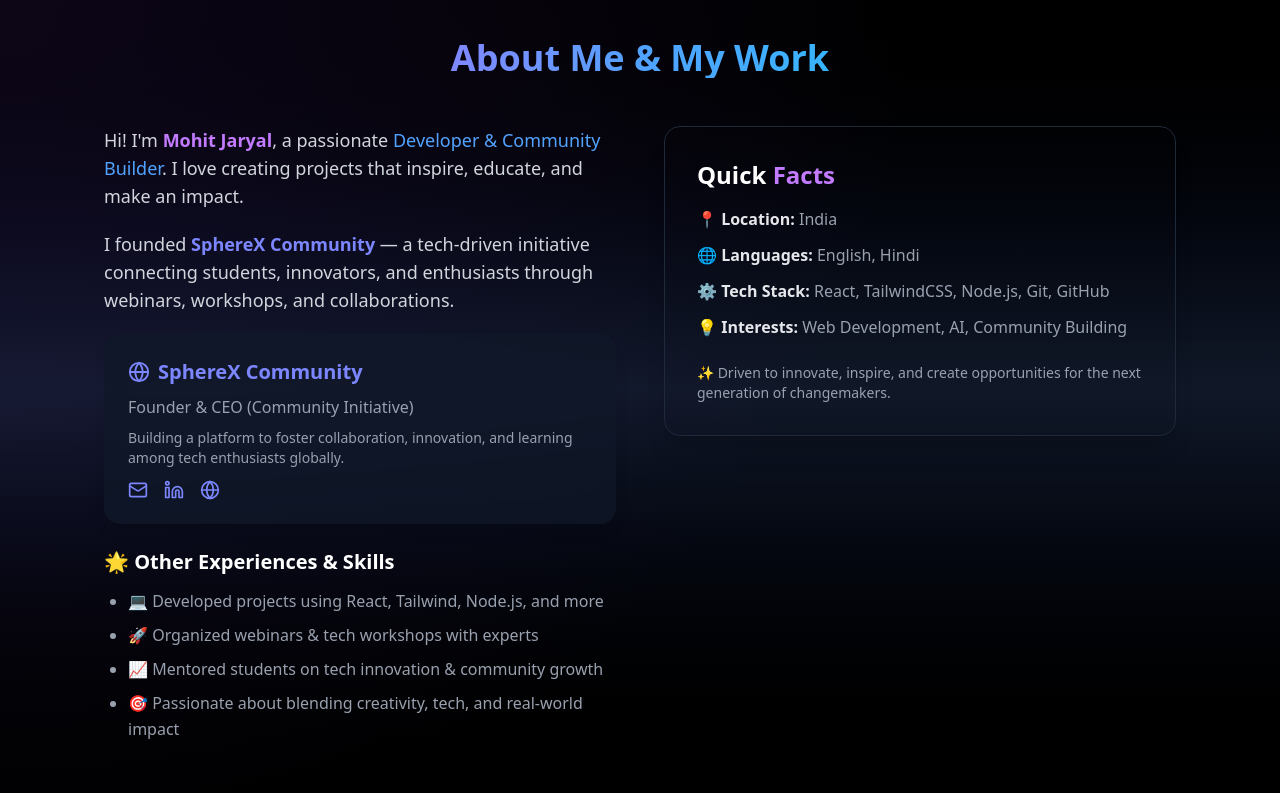
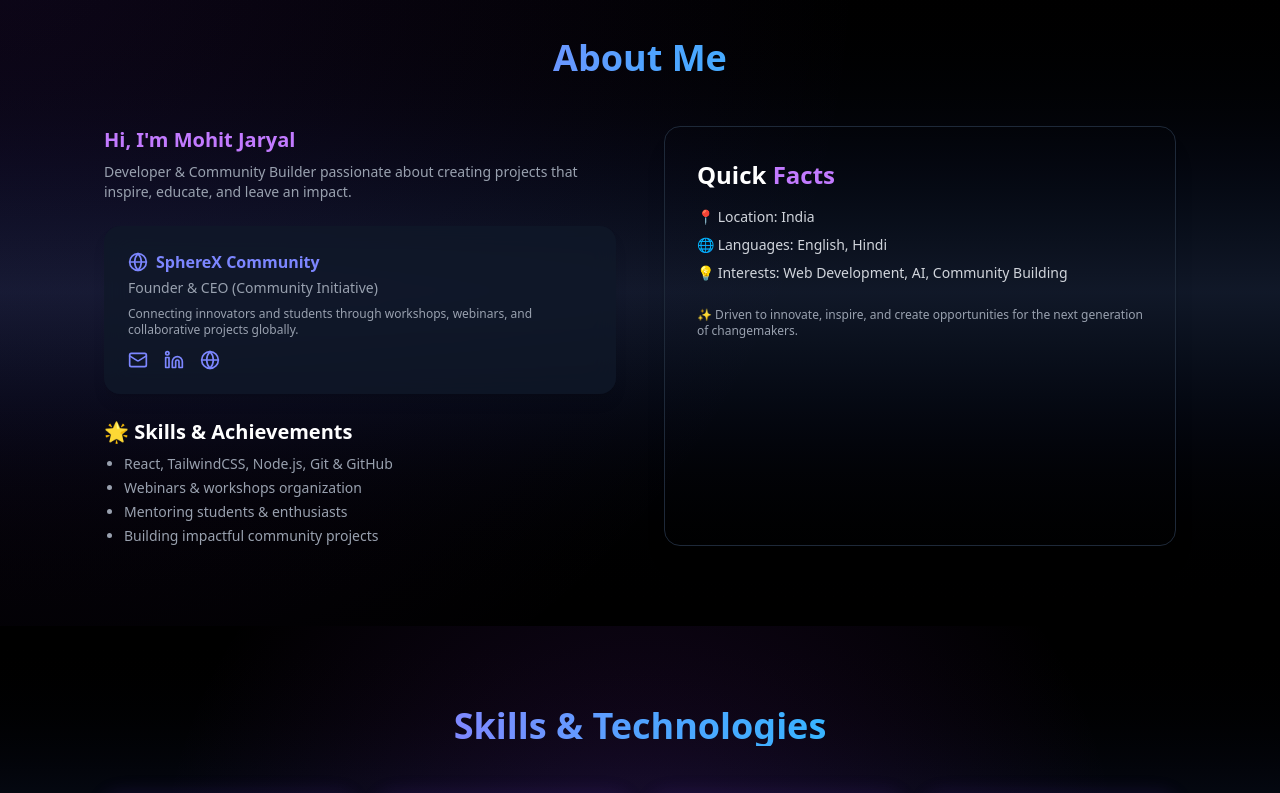
Before and after one commit to mohitjaryal/my-portfolio, a React (Vite) app in the folder portfolio/: page / in a window 1280 px wide. Shown: the part 660-1453 px from the top of the page. Built offline with nearby package versions, Linux system fonts and the light colour scheme.

Commit message:
Update About.jsx

```diff
--- a/portfolio/src/components/About.jsx
+++ b/portfolio/src/components/About.jsx
@@ -8,7 +8,7 @@ export default function About() {
       id="about"
       className="py-20 bg-gradient-to-b from-black via-gray-900 to-black relative overflow-hidden"
     >
-      {/* subtle background glow */}
+      {/* Background Glow */}
       <div className="absolute inset-0 bg-[radial-gradient(circle_at_top_left,rgba(124,58,237,0.1),transparent_60%)]" />
 
       <div className="relative max-w-6xl mx-auto px-6 md:px-10">
@@ -20,72 +20,61 @@ export default function About() {
           viewport={{ once: true }}
           className="text-4xl font-extrabold mb-12 text-center bg-clip-text text-transparent bg-gradient-to-r from-purple-500 via-blue-400 to-cyan-400"
         >
-          About Me & My Work
+          About Me
         </motion.h2>
 
-        <div className="grid md:grid-cols-2 gap-12 items-start">
-          {/* Left Side: Intro & Experience */}
+        <div className="grid md:grid-cols-2 gap-12">
+          {/* Left: Personal & Experience */}
           <motion.div
             initial={{ x: -30, opacity: 0 }}
             whileInView={{ x: 0, opacity: 1 }}
             transition={{ duration: 0.8 }}
             viewport={{ once: true }}
-            className="text-gray-300 leading-relaxed"
+            className="text-gray-300"
           >
-            <p className="mb-5 text-lg">
-              Hi! I'm <span className="font-semibold text-purple-400">Mohit Jaryal</span>, a passionate <span className="text-blue-400">Developer & Community Builder</span>.
-              I love creating projects that inspire, educate, and make an impact.
-            </p>
+            {/* Personal Intro */}
+            <div className="mb-6">
+              <h3 className="text-xl font-semibold text-purple-400 mb-2">Hi, I'm Mohit Jaryal</h3>
+              <p className="text-gray-400 text-sm">
+                Developer & Community Builder passionate about creating projects that inspire, educate, and leave an impact.
+              </p>
+            </div>
 
-            <p className="mb-5 text-lg">
-              I founded <span className="font-semibold text-indigo-400">SphereX Community</span> — a tech-driven initiative connecting students, innovators, and enthusiasts through webinars, workshops, and collaborations.
-            </p>
-
-            {/* SphereX Experience */}
+            {/* Founder Experience */}
             <div className="bg-gray-900/80 backdrop-blur-md rounded-2xl p-6 shadow-lg mb-6">
-              <h3 className="text-xl font-semibold text-indigo-400 mb-2 flex items-center gap-2">
-                <Globe size={22} /> SphereX Community
-              </h3>
-              <p className="text-gray-400 mb-2">Founder & CEO (Community Initiative)</p>
-              <p className="text-gray-400 text-sm mb-3">
-                Building a platform to foster collaboration, innovation, and learning among tech enthusiasts globally.
+              <h4 className="text-indigo-400 font-semibold flex items-center gap-2 mb-1">
+                <Globe size={20} /> SphereX Community
+              </h4>
+              <p className="text-gray-400 text-sm mb-2">Founder & CEO (Community Initiative)</p>
+              <p className="text-gray-400 text-xs mb-3">
+                Connecting innovators and students through workshops, webinars, and collaborative projects globally.
               </p>
               <div className="flex items-center gap-4">
-                <a
-                  href="mailto:spherexcommunity@gmail.com"
-                  className="text-indigo-400 hover:text-indigo-300 transition-colors"
-                >
+                <a href="mailto:spherexcommunity@gmail.com" className="text-indigo-400 hover:text-indigo-300 transition-colors">
                   <Mail size={20} />
                 </a>
-                <a
-                  href="https://www.linkedin.com/in/mohitjaryal"
-                  target="_blank"
-                  rel="noopener noreferrer"
-                  className="text-indigo-400 hover:text-indigo-300 transition-colors"
-                >
+                <a href="https://www.linkedin.com/in/mohitjaryal" target="_blank" rel="noopener noreferrer" className="text-indigo-400 hover:text-indigo-300 transition-colors">
                   <Linkedin size={20} />
                 </a>
-                <a
-                  href="https://spherexcommunity.netlify.app"
-                  target="_blank"
-                  rel="noopener noreferrer"
-                  className="text-indigo-400 hover:text-indigo-300 transition-colors"
-                >
+                <a href="https://spherexcommunity.netlify.app" target="_blank" rel="noopener noreferrer" className="text-indigo-400 hover:text-indigo-300 transition-colors">
                   <Globe size={20} />
                 </a>
               </div>
             </div>
 
-            <h3 className="font-semibold text-xl mb-3 text-white">🌟 Other Experiences & Skills</h3>
-            <ul className="list-disc pl-6 text-gray-400 space-y-2">
-              <li>💻 Developed projects using React, Tailwind, Node.js, and more</li>
-              <li>🚀 Organized webinars & tech workshops with experts</li>
-              <li>📈 Mentored students on tech innovation & community growth</li>
-              <li>🎯 Passionate about blending creativity, tech, and real-world impact</li>
-            </ul>
+            {/* Skills */}
+            <div>
+              <h4 className="text-xl font-semibold text-white mb-2">🌟 Skills & Achievements</h4>
+              <ul className="list-disc pl-5 text-gray-400 space-y-1 text-sm">
+                <li>React, TailwindCSS, Node.js, Git & GitHub</li>
+                <li>Webinars & workshops organization</li>
+                <li>Mentoring students & enthusiasts</li>
+                <li>Building impactful community projects</li>
+              </ul>
+            </div>
           </motion.div>
 
-          {/* Right Side: Quick Facts */}
+          {/* Right: Quick Facts */}
           <motion.div
             initial={{ x: 30, opacity: 0 }}
             whileInView={{ x: 0, opacity: 1 }}
@@ -93,28 +82,15 @@ export default function About() {
             viewport={{ once: true }}
             className="glass p-8 rounded-2xl border border-gray-800 shadow-xl hover:shadow-purple-900/30 transition"
           >
-            <h3 className="font-semibold text-2xl mb-4 text-white">
+            <h4 className="text-2xl font-semibold mb-4 text-white">
               Quick <span className="text-purple-400">Facts</span>
-            </h3>
-            <div className="text-gray-300 space-y-3">
-              <p>
-                <strong className="text-gray-200">📍 Location:</strong>{" "}
-                <span className="text-gray-400">India</span>
-              </p>
-              <p>
-                <strong className="text-gray-200">🌐 Languages:</strong>{" "}
-                <span className="text-gray-400">English, Hindi</span>
-              </p>
-              <p>
-                <strong className="text-gray-200">⚙️ Tech Stack:</strong>{" "}
-                <span className="text-gray-400">React, TailwindCSS, Node.js, Git, GitHub</span>
-              </p>
-              <p>
-                <strong className="text-gray-200">💡 Interests:</strong>{" "}
-                <span className="text-gray-400">Web Development, AI, Community Building</span>
-              </p>
+            </h4>
+            <div className="text-gray-300 space-y-2 text-sm">
+              <p>📍 Location: India</p>
+              <p>🌐 Languages: English, Hindi</p>
+              <p>💡 Interests: Web Development, AI, Community Building</p>
             </div>
-            <div className="mt-6 text-sm text-gray-400">
+            <div className="mt-6 text-gray-400 text-xs">
               ✨ Driven to innovate, inspire, and create opportunities for the next generation of changemakers.
             </div>
           </motion.div>
```
